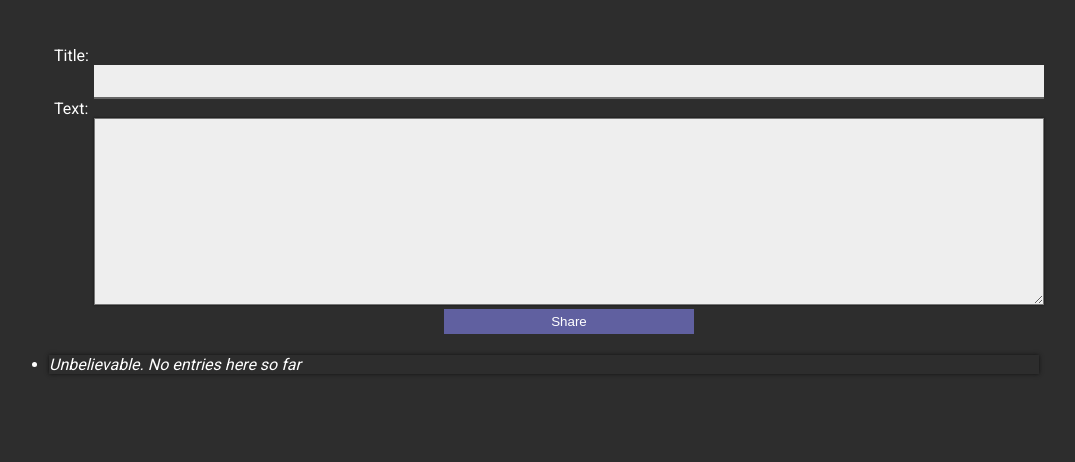
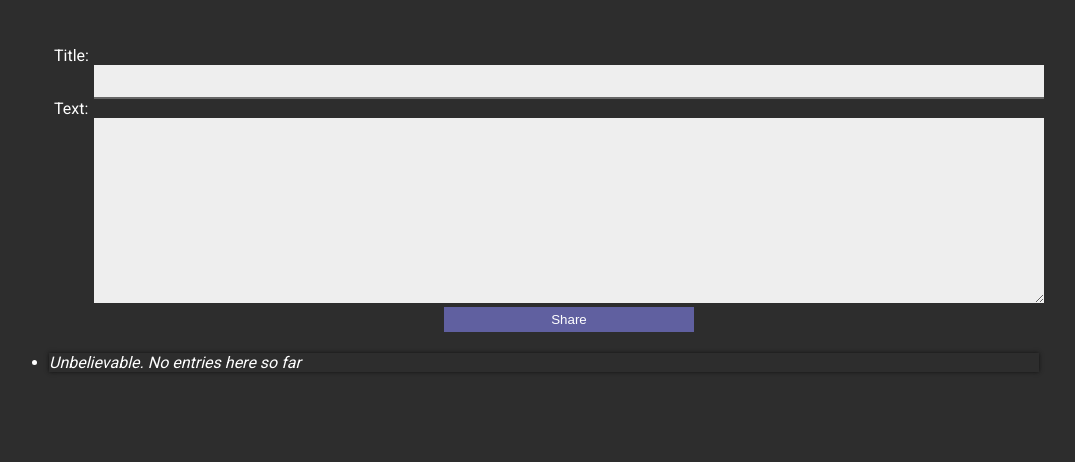
Before and after one commit to QuadPiece/flask-blog, a Flask app: page / in a window 1280 px wide. Shown: the part 70-532 px from the top of the page, without its empty margins (96-1171 px from the left). Run offline with Flask 2, Linux system fonts and the light colour scheme; the visitor is signed in with stand-in values (Sample User, id 1); data that the repository does not hold is empty.

Commit message:
Ah, here we go

```diff
--- a/static/style.css
+++ b/static/style.css
@@ -192,15 +192,15 @@ a:hover {
   height: 80%;
   padding: 40px;
   font-size: 14pt;
+    border: none;
   box-sizing: border-box;
   background-color: #eeeeee;
   color: #2d2d2d;
-  box-shadow: 0px 0px 2px #111;
+  box-shadow: none;
   outline: none;
 }
 
 .add-entry textarea:active {
-  border: none;
   box-shadow: none;
 }
 
```
